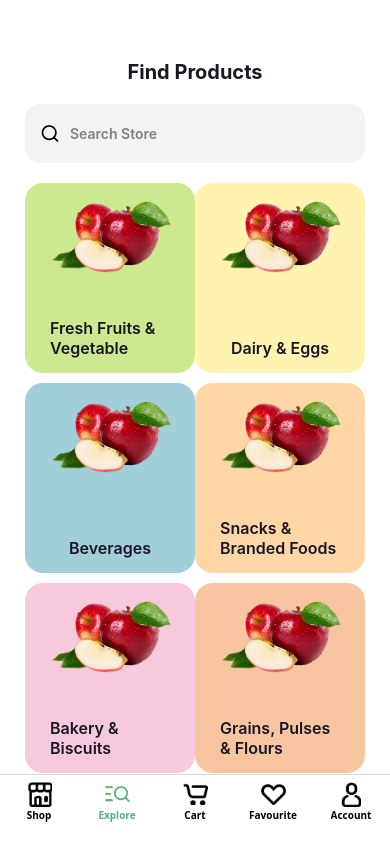
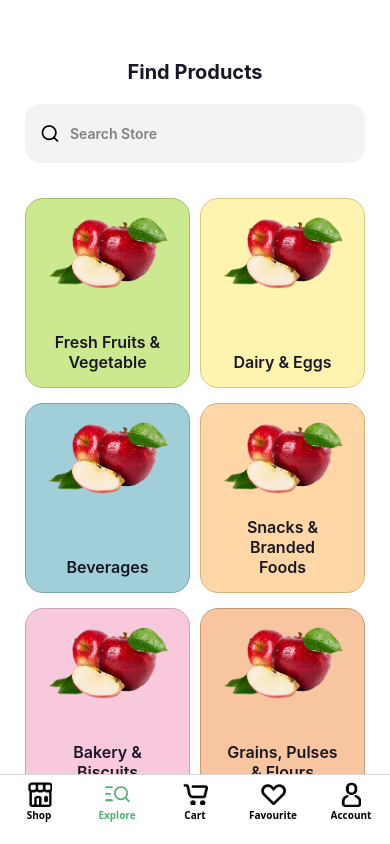
Before and after one commit to mohitbhusal11/groceriesapp, a React Native app: screen /mainAppScreen in a window 390 px wide. Built offline with nearby package versions, Linux system fonts and the light colour scheme.

Commit message:
Complete explore screen

```diff
--- a/src/components/ExploreProductCard.jsx
+++ b/src/components/ExploreProductCard.jsx
@@ -1,9 +1,9 @@
 import { Image, StyleSheet, Text, View } from 'react-native'
 import React from 'react'
 
-const ExploreProductCard = ({title, bgColor}) => {
+const ExploreProductCard = ({title, bgColor, borderColor}) => {
   return (
-    <View style={[styles.mainContainer, {backgroundColor: bgColor}]} >
+    <View style={[styles.mainContainer, {backgroundColor: bgColor, borderColor: borderColor}]} >
         <Image style={styles.imgView} source={require("../assets/dummy_ic.png")} />
       <Text style={styles.titleText} >{title}</Text>
     </View>
@@ -19,7 +19,9 @@ const styles = StyleSheet.create({
         flexDirection: "column",
         justifyContent: "space-between",
         alignItems: "center",
-        borderRadius: 18
+        borderRadius: 18,
+        margin: 5,
+        borderWidth: 1
     },
 
     imgView: {
@@ -34,6 +36,7 @@ const styles = StyleSheet.create({
         marginHorizontal: 25,
         fontSize: 16,
         fontWeight: "600",
-        color: "#181725"
+        color: "#181725",
+        textAlign: "center"
     }
 })
--- a/src/screens/ExploreScreen.jsx
+++ b/src/screens/ExploreScreen.jsx
@@ -5,64 +5,80 @@ import ExploreProductCard from '../components/ExploreProductCard';
 
 const categories = [
   {
-    categoryName: "Fresh Fruits & Vegetable",
-    bg_color: "#CDE990", // soft green
+    categoryName: 'Fresh Fruits & Vegetable',
+    bg_color: '#CDE990',
+    borderColor: '#A5BF6A', // darkened green
   },
   {
-    categoryName: "Dairy & Eggs",
-    bg_color: "#FFF3B0", // light yellow
+    categoryName: 'Dairy & Eggs',
+    bg_color: '#FFF3B0',
+    borderColor: '#D6C87D', // darker yellow
   },
   {
-    categoryName: "Beverages",
-    bg_color: "#A0CED9", // pastel blue
+    categoryName: 'Beverages',
+    bg_color: '#A0CED9',
+    borderColor: '#76A4AE', // darker blue
   },
   {
-    categoryName: "Snacks & Branded Foods",
-    bg_color: "#FFD6A5", // warm beige
+    categoryName: 'Snacks & Branded Foods',
+    bg_color: '#FFD6A5',
+    borderColor: '#D7AE7E', // darker beige
   },
   {
-    categoryName: "Bakery & Biscuits",
-    bg_color: "#F8C8DC", // baby pink
+    categoryName: 'Bakery & Biscuits',
+    bg_color: '#F8C8DC',
+    borderColor: '#D09FB4', // darker pink
   },
   {
-    categoryName: "Grains, Pulses & Flours",
-    bg_color: "#F7C59F", // light peach
+    categoryName: 'Grains, Pulses & Flours',
+    bg_color: '#F7C59F',
+    borderColor: '#C79B73', // darker peach
   },
   {
-    categoryName: "Meat & Seafood",
-    bg_color: "#C1DBB3", // muted green
+    categoryName: 'Meat & Seafood',
+    bg_color: '#C1DBB3',
+    borderColor: '#99B28D', // darker muted green
   },
   {
-    categoryName: "Cleaning & Household",
-    bg_color: "#B5EAEA", // light aqua
+    categoryName: 'Cleaning & Household',
+    bg_color: '#B5EAEA',
+    borderColor: '#8DC1C1', // darker aqua
   },
   {
-    categoryName: "Personal Care",
-    bg_color: "#D3C0F9", // soft lavender
+    categoryName: 'Personal Care',
+    bg_color: '#D3C0F9',
+    borderColor: '#A394CC', // darker lavender
   },
   {
-    categoryName: "Baby Care",
-    bg_color: "#FFDAC1", // peach-pink
+    categoryName: 'Baby Care',
+    bg_color: '#FFDAC1',
+    borderColor: '#D7B09A', // darker peach-pink
   },
 ];
 
 const ExploreScreen = () => {
   return (
     <View style={styles.mainContainer}>
-      <Text style={styles.titleText} >Find Products</Text>
-      <View style={styles.searchContainer} >
+      <Text style={styles.titleText}>Find Products</Text>
+      <View style={styles.searchContainer}>
         <SearchCard />
       </View>
-      <View style={styles.exploreProductContainer} >
+      <View style={styles.exploreProductContainer}>
         <FlatList
-        data={categories}
-        numColumns={2}
-        horizontal={false}
-        contentContainerStyle={{paddingHorizontal: 25}}
-        ItemSeparatorComponent={() => <View style={{width: 10, height: 10}} /> }
-        renderItem={({item}) => <ExploreProductCard title={item.categoryName} bgColor={item.bg_color} /> }
+          data={categories}
+          numColumns={2}
+          horizontal={false}
+          contentInsetAdjustmentBehavior="automatic"
+          contentContainerStyle={styles.contenContainerStyleSheet}
+          ItemSeparatorComponent={() => <View style={{height: 5}} />}
+          renderItem={({item}) => (
+            <ExploreProductCard
+              title={item.categoryName}
+              bgColor={item.bg_color}
+              borderColor={item.borderColor}
+            />
+          )}
         />
-
       </View>
     </View>
   );
@@ -75,21 +91,27 @@ const styles = StyleSheet.create({
     flex: 1,
     backgroundColor: 'white',
     flexDirection: 'column',
-    paddingTop: 60
+    paddingTop: 60,
   },
 
   titleText: {
-    alignSelf: "center",
+    alignSelf: 'center',
     fontSize: 20,
-    fontWeight: "700",
-    color: "#181725"
+    fontWeight: '700',
+    color: '#181725',
   },
 
   searchContainer: {
-    marginTop: 20
+    marginTop: 20,
   },
 
   exploreProductContainer: {
-    marginTop: 20,
-  }
+    marginTop: 15,
+    flex: 1
+  },
+
+  contenContainerStyleSheet: {
+    paddingHorizontal: 20,
+    paddingVertical: 15,
+  },
 });
```
